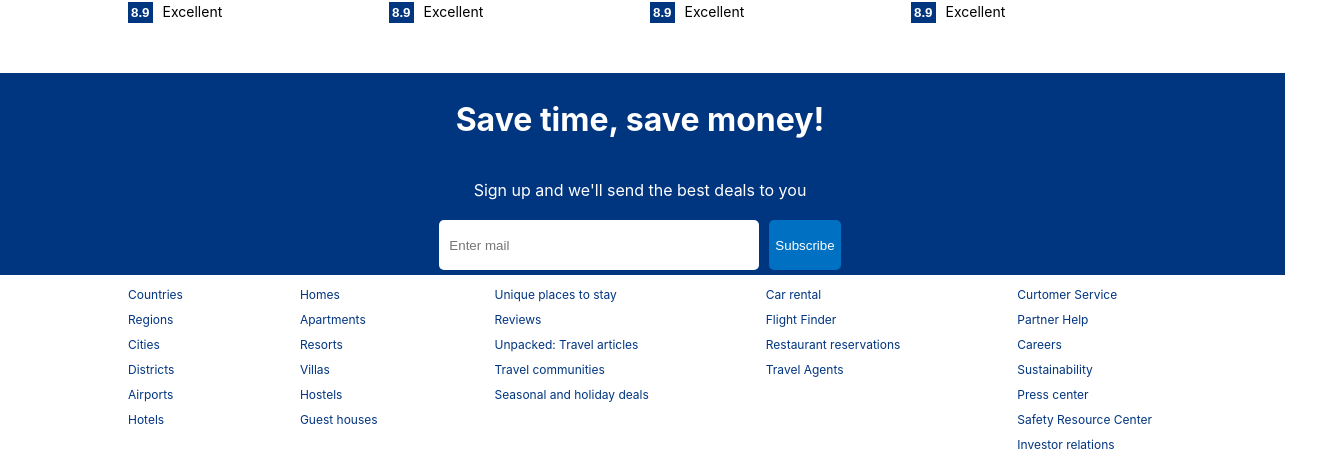
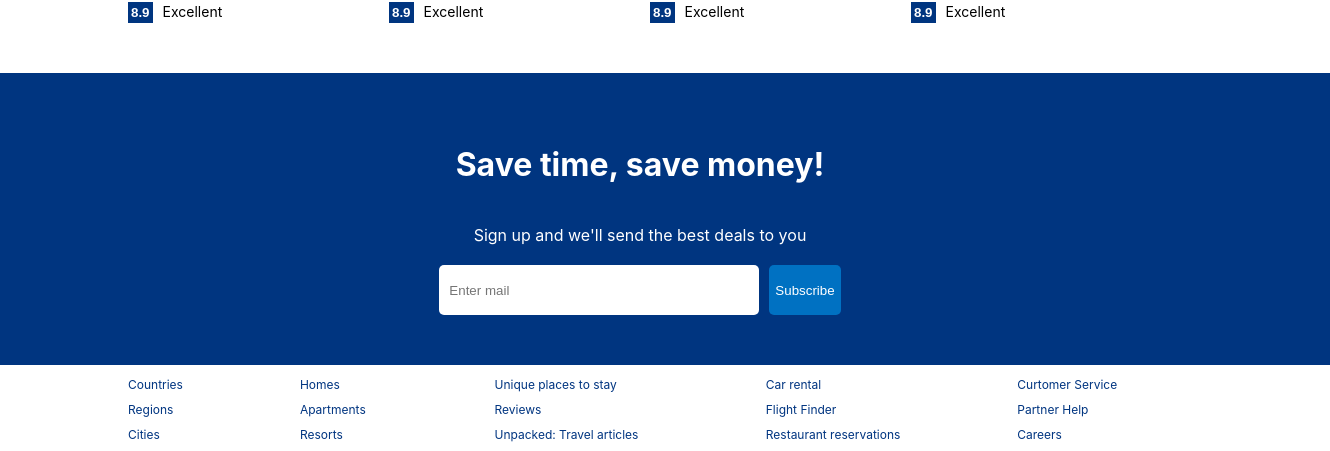
Before and after one commit to bellicose77/booking-app-clientside, a React (Create React App) app: page / in a window 1280 px wide. Shown: the part 1347-1798 px from the top of the page, 1330 px wide, since content can reach past the window. Built offline with nearby package versions, Linux system fonts and the light colour scheme.

Commit message:
slider container

```diff
--- a/src/components/MailList/MailList.css
+++ b/src/components/MailList/MailList.css
@@ -7,7 +7,7 @@
     flex-direction: column;
     align-items: center;
     gap: 20px;
-    padding:5px;
+    padding:50px;
 }
 .mailContainer>input{
   width: 300px;
```
